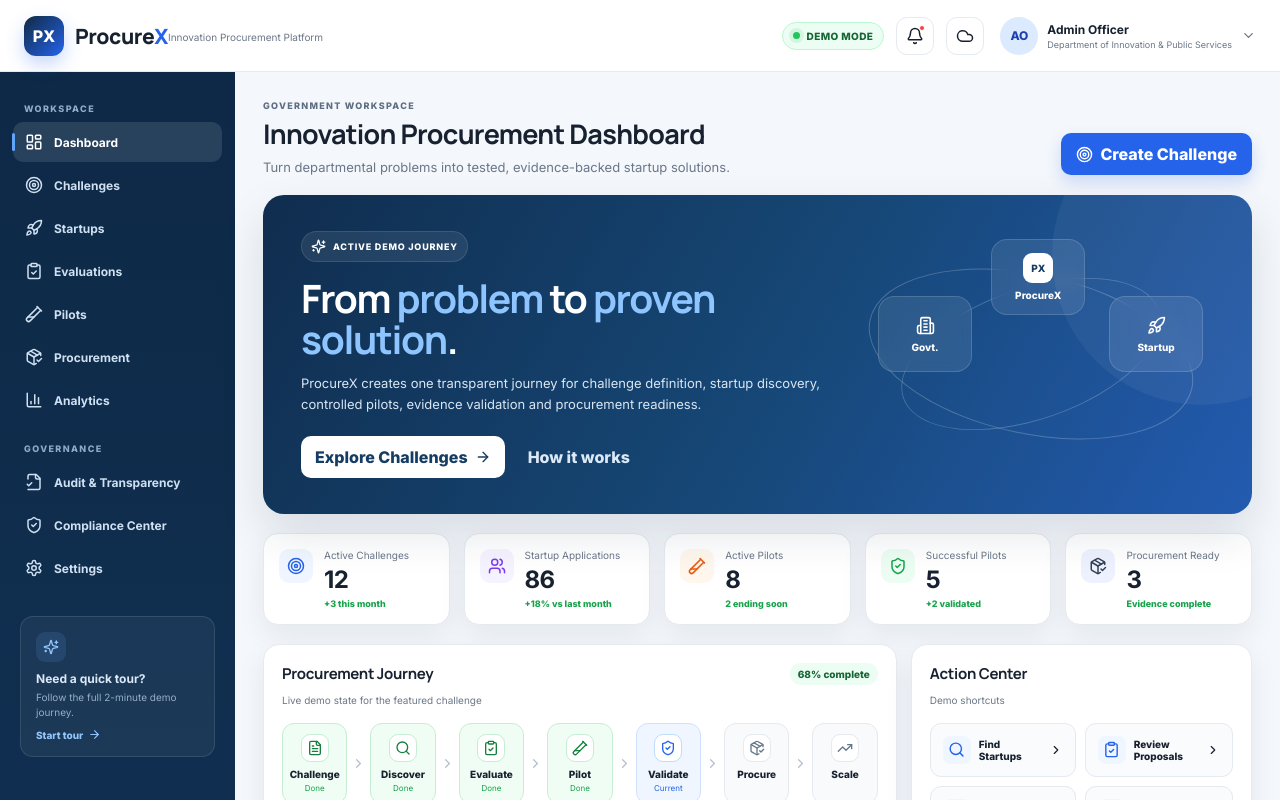
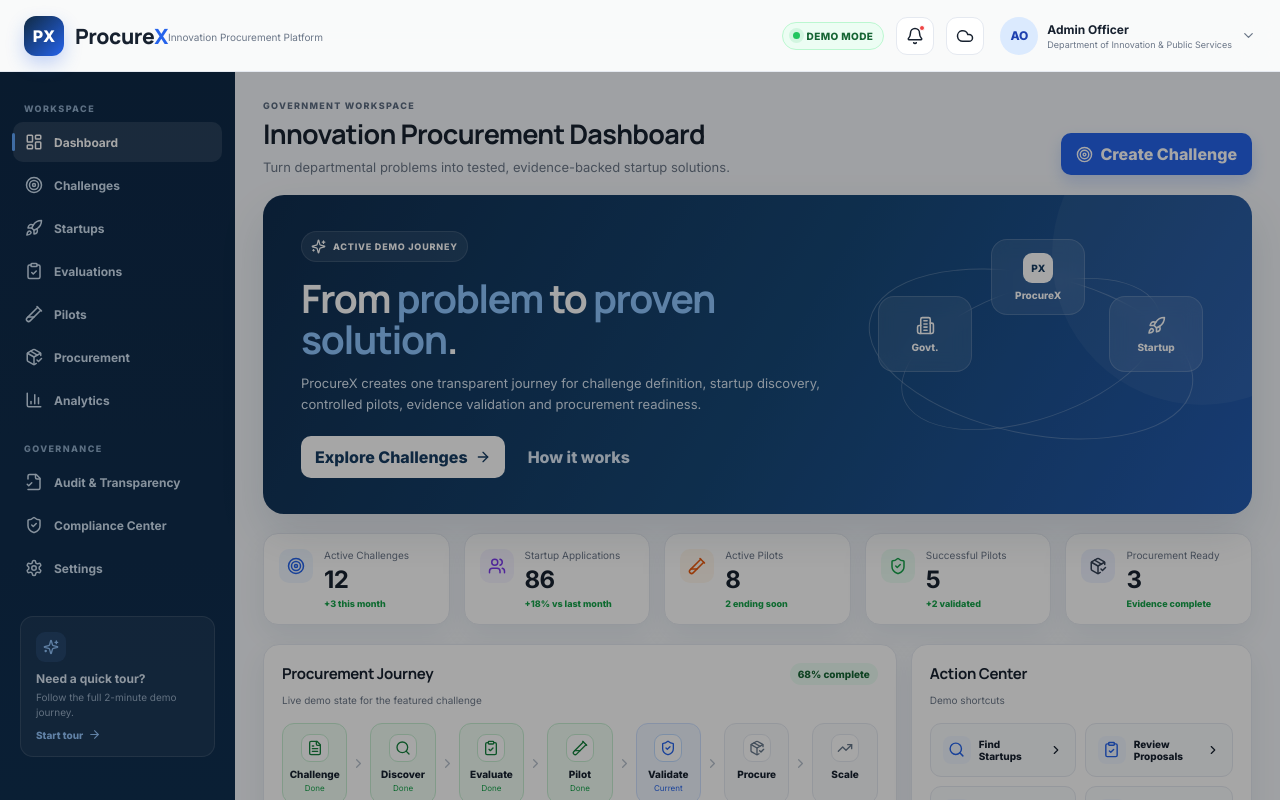
Before and after one commit to Dev-priyanshu-tiwari/procurex, a React (Vite) app: page / in a window 1280 px wide. Shown: the top 800 px of the page. Built offline with nearby package versions, Linux system fonts and the light colour scheme.

Commit message:
Update main.jsx

```diff
--- a/src/main.jsx
+++ b/src/main.jsx
@@ -171,6 +171,7 @@
       </div>
 
       <div className="shell">
+        {sidebarOpen && <div onClick={() => setSidebarOpen(false)} style={{position:'fixed',inset:0,background:'rgba(0,0,0,0.35)',zIndex:34,display:'block'}} className="mobile-sidebar-overlay"/>}
         <aside className={sidebarOpen ? "sidebar" : "sidebar collapsed"}>
           <div className="side-heading">WORKSPACE</div>
           <NavItem active={page==="dashboard"} label="Dashboard" icon={LayoutDashboard} onClick={()=>go("dashboard")} />
@@ -218,9 +219,9 @@
 }
 
 function PageHead({eyebrow,title,sub,action}) {
-  return <div className="page-head">
-    <div><div className="eyebrow">{eyebrow}</div><h1>{title}</h1><p>{sub}</p></div>
-    {action}
+  return <div className="page-head" style={{flexWrap:'wrap',gap:'12px'}}>
+    <div style={{flex:1,minWidth:0}}><div className="eyebrow">{eyebrow}</div><h1>{title}</h1><p>{sub}</p></div>
+    {action && <div style={{flexShrink:0}}>{action}</div>}
   </div>
 }
 
@@ -312,8 +313,8 @@
 function Challenges({data,query,setQuery,filter,setFilter,openChallenge,notify,openCreate}) {
   return <>
     <PageHead eyebrow="CHALLENGE STUDIO" title="Government Challenges" sub="Create outcome-based problem statements and manage innovation demand." action={<button className="primary-button" onClick={openCreate}><Target size={17}/> New Challenge</button>}/>
-    <div className="toolbar panel">
-      <div className="search-box"><Search size={17}/><input value={query} onChange={e=>setQuery(e.target.value)} placeholder="Search challenges, departments or sectors..." /></div>
+    <div className="toolbar panel" style={{flexWrap:'wrap'}}>
+      <div className="search-box" style={{flex:'1 1 200px'}}><Search size={17}/><input value={query} onChange={e=>setQuery(e.target.value)} placeholder="Search challenges..." /></div>
       <div className="filter-wrap"><Filter size={15}/><select value={filter} onChange={e=>setFilter(e.target.value)}><option>All</option><option>Accepting Applications</option><option>Evaluation</option><option>Pilot</option><option>Draft</option></select></div>
       <button className="outline-button" onClick={()=>notify("Advanced filters simulated")}>Advanced filters</button>
     </div>
@@ -334,8 +335,8 @@
       <div><b>AI-Based Matching</b><span>18 startups match the featured waste-management challenge. Matching is simulated for this prototype.</span></div>
       <button className="light-blue-button" onClick={()=>notify("Matching explanation simulated")}>Why these matches?</button>
     </div>
-    <div className="toolbar panel">
-      <div className="search-box"><Search size={17}/><input placeholder="Search by technology, sector or capability..." /></div>
+    <div className="toolbar panel" style={{flexWrap:'wrap'}}>
+      <div className="search-box" style={{flex:'1 1 200px'}}><Search size={17}/><input placeholder="Search by technology or sector..." /></div>
       {["All Sectors","AI","IoT","Health","Water"].map((x,i)=><button key={x} className={i===0?"filter-pill selected":"filter-pill"} onClick={()=>notify(`${x} filter selected`)}>{x}</button>)}
       <button className="outline-button" onClick={()=>notify("Location and stage filters simulated")}>More filters <ChevronDown size={14}/></button>
     </div>
```
